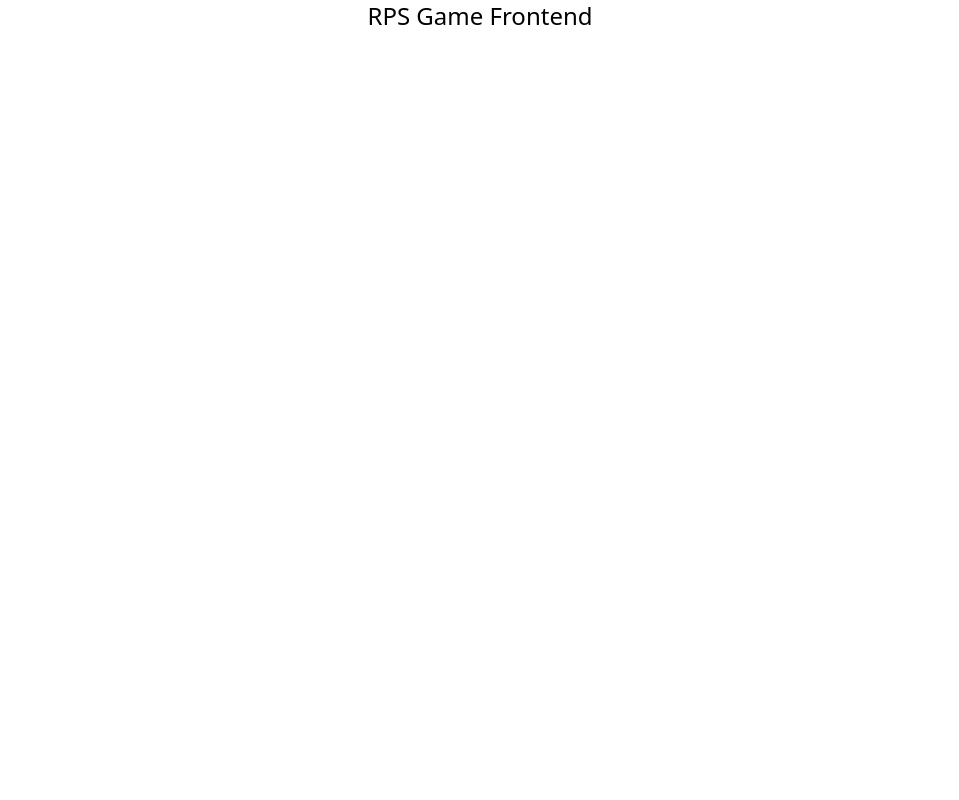
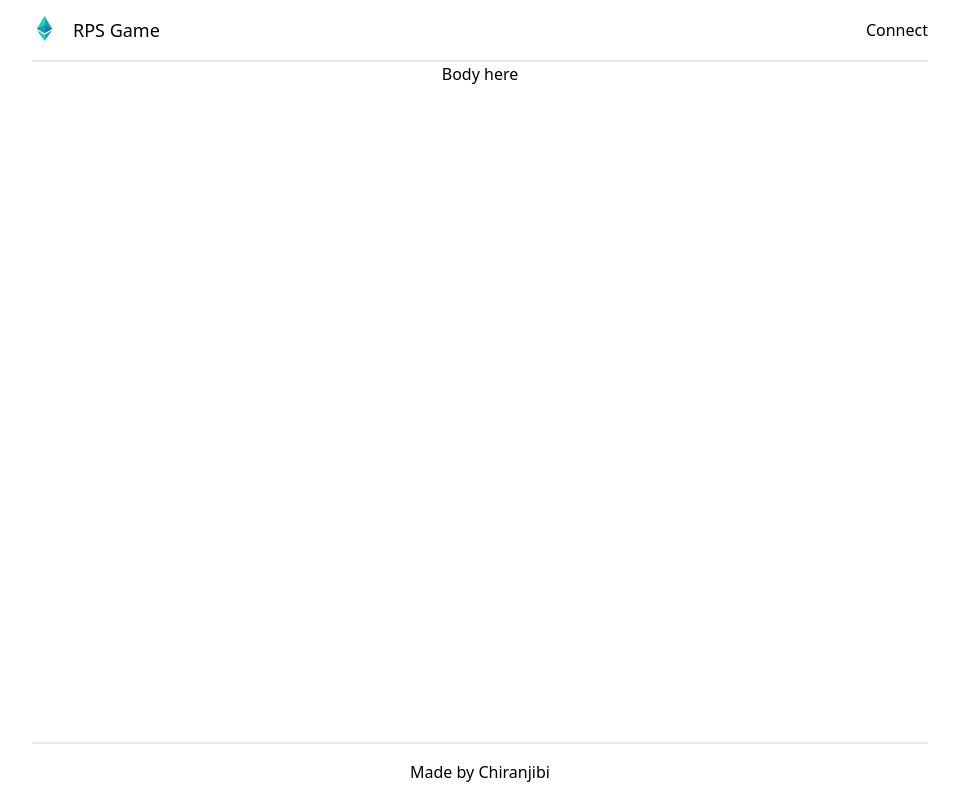
Before and after one commit to chiranz/rps_game, a React (Create React App) app in the folder frontend/: page / in a window 1280 px wide. Shown: the whole page, without its empty margins (160-1119 px from the left). Built offline with nearby package versions, Linux system fonts and the light colour scheme.

Commit message:
Added navbar and footer

```diff
--- a/frontend/src/App.tsx
+++ b/frontend/src/App.tsx
@@ -1,9 +1,23 @@
 import React from "react";
+import Footer from "./components/Footer";
+import Navbar from "./components/Navbar";
+import { joinClasses } from "./helpers";
 
 function App() {
   return (
-    <div className="text-center">
-      <h1 className="text-2xl">RPS Game Frontend</h1>
+    <div
+      className={joinClasses(
+        "grid",
+        "grid-rows-3m",
+        "min-h-screen",
+        "max-w-4xl",
+        "mx-auto",
+        "text-center"
+      )}
+    >
+      <Navbar />
+      <div>Body here</div>
+      <Footer />
     </div>
   );
 }
--- /dev/null
+++ b/frontend/src/components/Footer.tsx
@@ -0,0 +1,13 @@
+import React, { ReactElement } from "react";
+import { joinClasses } from "../helpers";
+
+export default function Footer(): ReactElement {
+  return (
+    <div className={joinClasses("py-4", "border-t-2")}>
+      Made by{" "}
+      <a href="https://github.com/chiranz" target="_blank" rel="noreferrer">
+        Chiranjibi
+      </a>
+    </div>
+  );
+}
--- /dev/null
+++ b/frontend/src/components/Navbar.tsx
@@ -0,0 +1,51 @@
+import React, { ReactElement } from "react";
+import { joinClasses, networkNameFromId } from "../helpers";
+
+export default function Navbar(): ReactElement {
+  return (
+    <div
+      className={joinClasses(
+        "py-4",
+        "border-b-2",
+        "flex",
+        "justify-between",
+        "items-center"
+      )}
+    >
+      <div id="brand" className="inline-flex">
+        <svg
+          width="25"
+          height="25"
+          viewBox="0 0 256 417"
+          xmlns="http://www.w3.org/2000/svg"
+          preserveAspectRatio="xMidYMid"
+        >
+          <path
+            fill="#2298bd"
+            d="M127.961 0l-2.795 9.5v275.668l2.795 2.79 127.962-75.638z"
+          />
+          <path
+            fill="#0ed7b5"
+            d="M127.962 0L0 212.32l127.962 75.639V154.158z"
+          />
+          <path
+            fill="#2298bd"
+            d="M127.961 312.187l-1.575 1.92v98.199l1.575 4.6L256 236.587z"
+          />
+          <path fill="#0ed7b5" d="M127.962 416.905v-104.72L0 236.585z" />
+          <path
+            fill="#1a7e9c"
+            d="M127.961 287.958l127.96-75.637-127.96-58.162z"
+          />
+          <path fill="#2298bd" d="M0 212.32l127.96 75.638v-133.8z" />
+        </svg>
+        <h2 className="ml-4 text-lg font-medium">RPS Game</h2>
+      </div>
+      <ul id="nav-links" className="inline-flex">
+        <li>
+          <button>Connect</button>
+        </li>
+      </ul>
+    </div>
+  );
+}
--- /dev/null
+++ b/frontend/src/helpers.ts
@@ -0,0 +1,11 @@
+export const joinClasses = (...classes: string[]) => {
+  return classes.join(" ");
+};
+
+export const networkNameFromId = {
+  1: "Mainnet",
+  3: "Ropsten",
+  4: "Rinkeby",
+  5: "Gorli",
+  42: "Kovan",
+};
--- a/frontend/tailwind.config.js
+++ b/frontend/tailwind.config.js
@@ -2,7 +2,12 @@ module.exports = {
   purge: ["./src/**/*.{js,jsx,ts,tsx}", "./public/index.html"],
   darkMode: false, // or 'media' or 'class'
   theme: {
-    extend: {},
+    extend: {
+      gridTemplateRows: {
+        "3m": "auto 1fr auto",
+        "2m": "auto 1fr",
+      },
+    },
   },
   variants: {
     extend: {},
```
